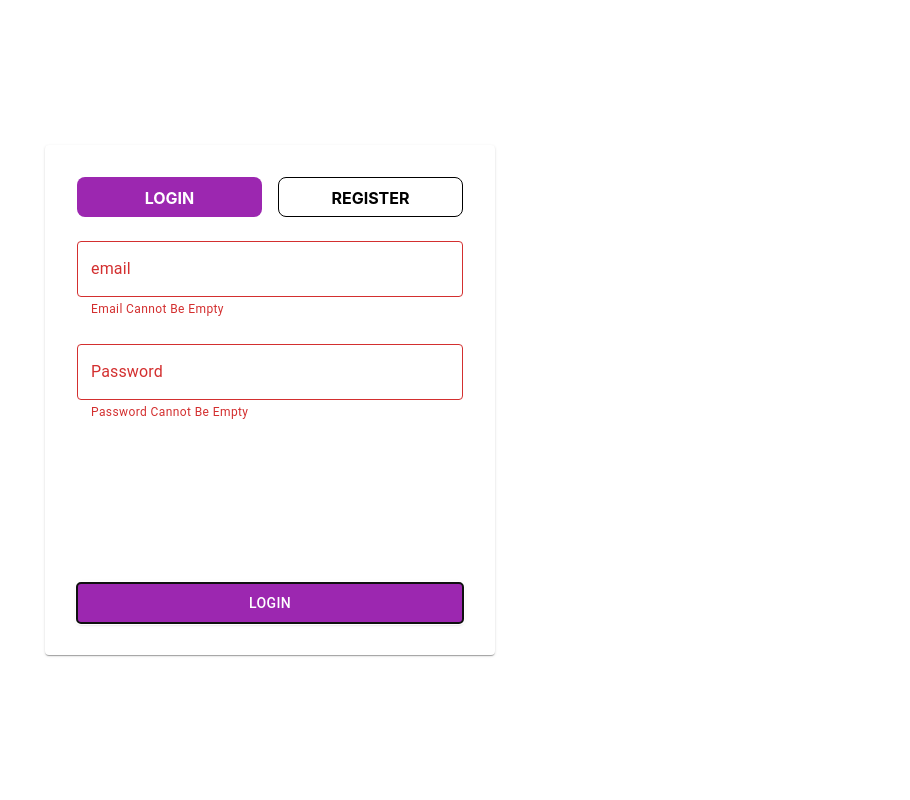
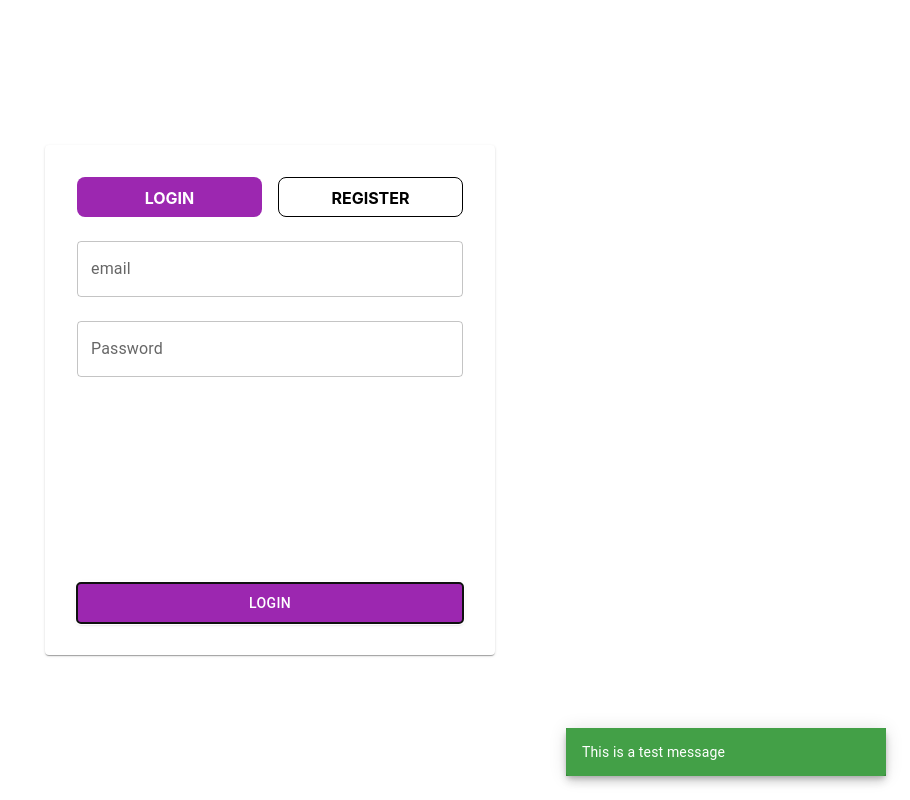
Before and after one commit to LenaAnastazjaPtak/King-sGuard, a React (Vite) app in the folder Frontend/: page /logon in a window 1280 px wide. Both pictures are taken after a click on the button "LOGIN". Shown: the whole page, without its empty margins (370-1280 px from the left). Built offline with nearby package versions, Linux system fonts and the light colour scheme.

Commit message:
Snackbar context

```diff
--- a/Frontend/src/App.tsx
+++ b/Frontend/src/App.tsx
@@ -3,17 +3,22 @@ import LogonComponent from "./components/LogonComponent";
 import { Route, BrowserRouter as Router, Routes } from "react-router-dom";
 import DashboardPage from "./pages/DashboardPage";
 import NotFound from "./pages/NotFound";
-
+import { Snackbar } from "@mui/material";
+import { SnackbarProvider } from "./context/SnackbarContext";
 
 const App = () => {
-
-  return <Router>
+  return (
+    <SnackbarProvider>
+      <Router>
         <Routes>
           <Route path="/logon" element={<LogonComponent />} />
           <Route path="/" element={<DashboardPage />} />
           <Route path="*" element={<NotFound />} />
         </Routes>
+        <Snackbar />
       </Router>
-}
+    </SnackbarProvider>
+  );
+};
 
 export default App;
--- a/Frontend/src/components/LogonComponent.tsx
+++ b/Frontend/src/components/LogonComponent.tsx
@@ -6,8 +6,8 @@ import { Button, TextField, FormControl, Paper } from "@mui/material";
 import LoadingButton from "@mui/lab/LoadingButton";
 import { useNavigate } from "react-router-dom";
 
-import { isEmailValid, PUBLIC_KEY_PEM, SALT } from "../utils";
-
+import { isEmailValid, PUBLIC_KEY_PEM } from "../utils";
+import { useSnackbar } from "../context/SnackbarContext";
 import {
   loginUserRequest,
   registerUserRequest,
@@ -33,8 +33,7 @@ const INITIAL_ERROR_STATE: ErrorInterface = {
 };
 
 const LogonComponent = () => {
-  // ignore the type error
-  const captchaRef = createRef<ReCAPTCHA>();
+  // const captchaRef = createRef<ReCAPTCHA>();
   const [email, setEmail] = useState<string>("");
   const [password, setPassword] = useState<string>("");
   const [passwordConfirmation, setPasswordConfirmation] = useState<string>("");
@@ -43,6 +42,7 @@ const LogonComponent = () => {
   const [isProceedingRequest, setIsProceedingRequest] =
     useState<boolean>(false);
   const OPTIONS = ["login", "register"];
+  const { openSnackbar } = useSnackbar();
 
   const navigate = useNavigate();
 
@@ -194,6 +194,12 @@ const LogonComponent = () => {
     }
   };
 
+  const handleSubmit = () => {
+    // if (selectedOption === "login") handleLogin();
+    // else handleRegister();
+    openSnackbar("This is a test message", "success");
+  };
+
   return (
     <Paper
       sx={{
@@ -238,6 +244,7 @@ const LogonComponent = () => {
           helperText={error.password}
           color="secondary"
           onChange={(e) => handleChangePassword(e.target.value)}
+          onKeyDown={(e) => e.key === "Enter" && handleSubmit()}
         />
         {selectedOption === "register" && (
           <TextField
@@ -250,6 +257,7 @@ const LogonComponent = () => {
             value={passwordConfirmation}
             helperText={error.passwordConfirmation}
             onChange={(e) => handleChangePasswordConfirmation(e.target.value)}
+            onKeyDown={(e) => e.key === "Enter" && handleSubmit()}
           />
         )}
         {/* <ReCAPTCHA
@@ -259,7 +267,7 @@ const LogonComponent = () => {
         /> */}
         {!isProceedingRequest ? (
           <Button
-            onClick={selectedOption === "login" ? handleLogin : handleRegister}
+            onClick={handleSubmit}
             sx={{ marginTop: "auto", height: "2.5rem" }}
             fullWidth
             variant="contained"
--- /dev/null
+++ b/Frontend/src/context/SnackbarContext.tsx
@@ -0,0 +1,69 @@
+import { Snackbar, SnackbarContent } from "@mui/material";
+import { createContext, useState, useContext } from "react";
+
+type SnackbarTypeType = "success" | "error" | "info" | "warning";
+
+interface SnackbarContextInterface {
+  openSnackbar: (message: string, type?: SnackbarTypeType) => void;
+}
+
+interface SnackbarProviderProps {
+  children: React.ReactNode;
+}
+
+const SnackbarContext = createContext<SnackbarContextInterface | undefined>(
+  undefined
+);
+
+const SNACKBAR_BACKGROUND_COLOR: Record<SnackbarTypeType, string> = {
+  success: "#43a047",
+  error: "#d32f2f",
+  info: "#1976d2",
+  warning: "#ffa000",
+};
+
+export const SnackbarProvider: React.FC<SnackbarProviderProps> = ({
+  children,
+}) => {
+  const [isOpen, setIsOpen] = useState<boolean>(false);
+  const [message, setMessage] = useState<string>("");
+  const [type, setType] = useState<SnackbarTypeType>("success");
+
+  const openSnackbar = (message: string, type?: SnackbarTypeType) => {
+    setType(type || "success");
+    setMessage(message);
+    setIsOpen(true);
+  };
+
+  const handleClose = () => {
+    setIsOpen(false);
+  };
+
+  return (
+    <SnackbarContext.Provider value={{ openSnackbar }}>
+      {children}
+      <Snackbar
+        open={isOpen}
+        message={message}
+        onClose={handleClose}
+        autoHideDuration={6000}
+        anchorOrigin={{ vertical: "bottom", horizontal: "right" }}
+        style={{ backgroundColor: SNACKBAR_BACKGROUND_COLOR[type] }}
+      >
+        <SnackbarContent
+          message={message}
+          sx={{ background: SNACKBAR_BACKGROUND_COLOR[type] }}
+        />
+      </Snackbar>
+    </SnackbarContext.Provider>
+  );
+};
+
+export const useSnackbar = () => {
+  const context = useContext(SnackbarContext);
+  if (context === undefined) {
+    throw new Error("useSnackbar must be used within a SnackbarProvider");
+  }
+
+  return context;
+};
```
Lines whose indentation alone changed are shown as unchanged.
